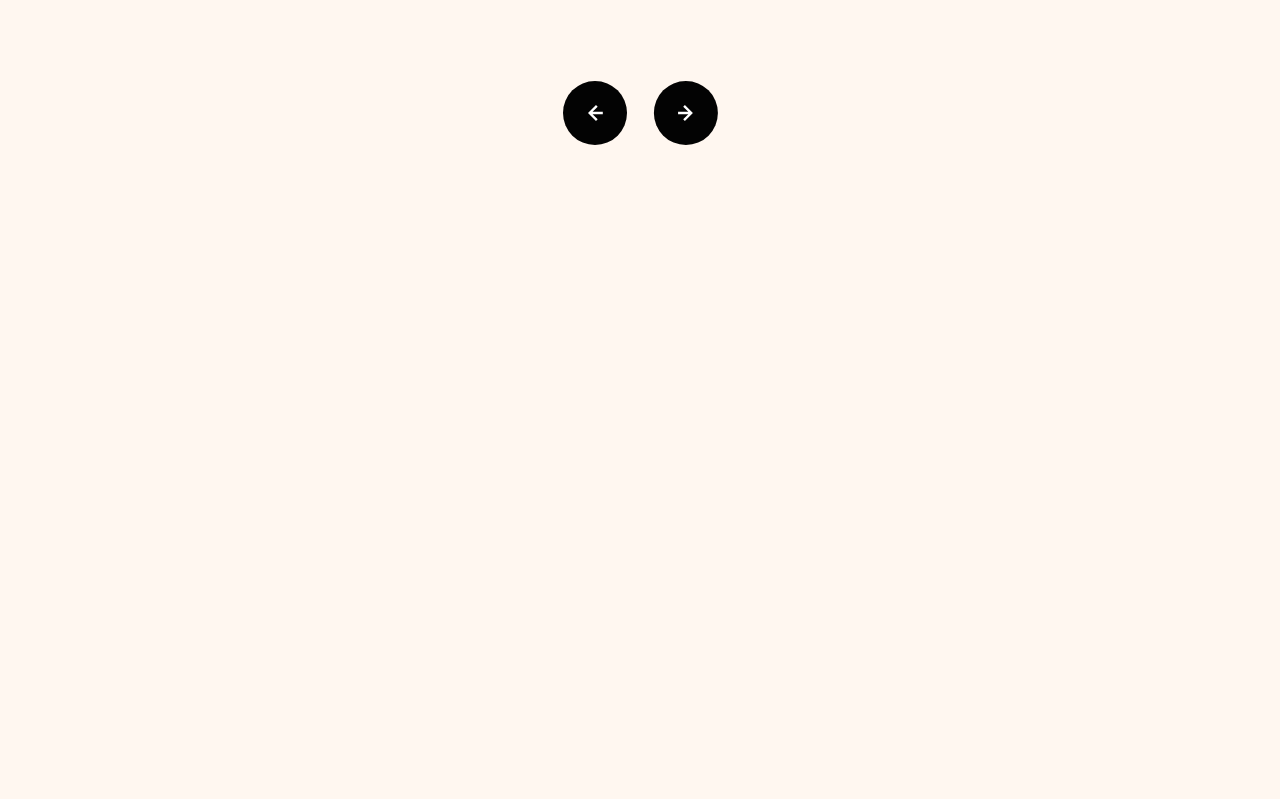
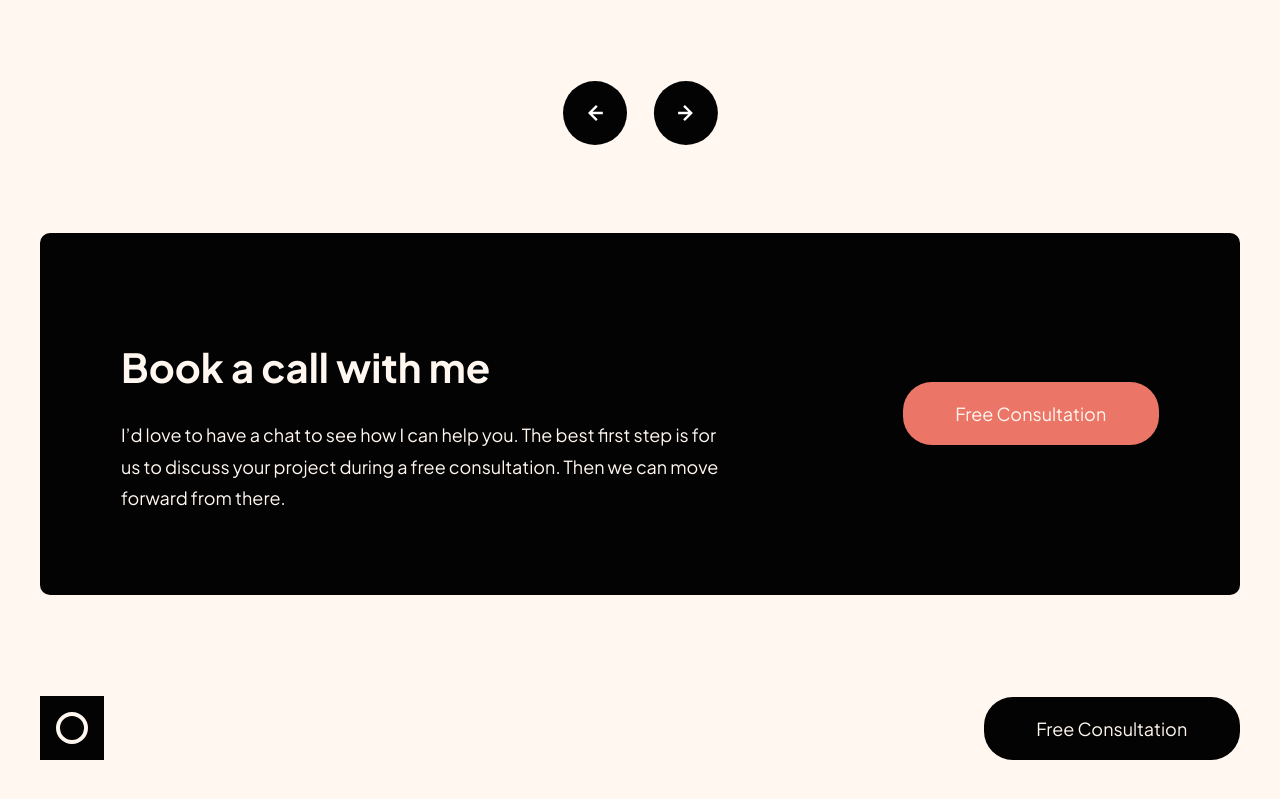
Before and after one commit to JlordS32/Design-Portfolio, a React (Vite) app: page / in a window 1280 px wide. Shown: the part 2019-2818 px from the top of the page. Before the commit the page ends 2164 px from the top, so only its background shows below. Built offline with nearby package versions, Linux system fonts and the light colour scheme.

Commit message:
done with the desktop layout

```diff
--- a/src/App.tsx
+++ b/src/App.tsx
@@ -1,4 +1,5 @@
 import About from "./components/About";
+import Contact from "./components/Contact";
 import Hero from "./components/Hero";
 import Navbar from "./components/Navbar";
 import Portfolio from "./components/Portfolio";
@@ -11,6 +12,8 @@ const App = () => {
          <Hero />
          <About />
          <Portfolio />
+         <Contact />
+         <Navbar />
       </main>
    );
 };
--- /dev/null
+++ b/src/components/Contact.tsx
@@ -0,0 +1,23 @@
+import styles from "../styles/modules/Contact.module.scss";
+import Button from "./Button";
+
+const Contact = () => {
+   return (
+      <section className={styles.contact}>
+         <div className={styles.booking}>
+            <h2>Book a call with me</h2>
+            <p>
+               I’d love to have a chat to see how I can help you. The best first
+               step is for us to discuss your project during a free
+               consultation. Then we can move forward from there.
+            </p>
+         </div>
+
+         <div className={styles.clickToAction}>
+            <Button text="Free Consultation" buttonType="secondary" />
+         </div>
+      </section>
+   );
+};
+
+export default Contact;
--- /dev/null
+++ b/src/styles/modules/Contact.module.scss
@@ -0,0 +1,27 @@
+@use "../scss/utility" as *;
+
+section.contact {
+   @include flex;
+   background-color: var(--black);
+   border-radius: 0.55556rem;
+   color: var(--white);
+   margin-top: 4.9rem;
+   margin-bottom: 3.15rem;
+   padding: 4.5rem;
+   gap: 10.11rem;
+}
+
+.booking {
+
+   h2 {
+      padding: 1.5rem 0;
+   }
+
+   p {
+      text-wrap: pretty;
+   }
+}
+
+.clickToAction {
+   @include flex;
+}
--- a/src/styles/modules/Main.module.scss
+++ b/src/styles/modules/Main.module.scss
@@ -1,4 +1,5 @@
 .main {
    width: clamp(768px, 100%, 1200px);
    margin: 0 auto;
+   padding-bottom:  4.5rem;
 }
```
